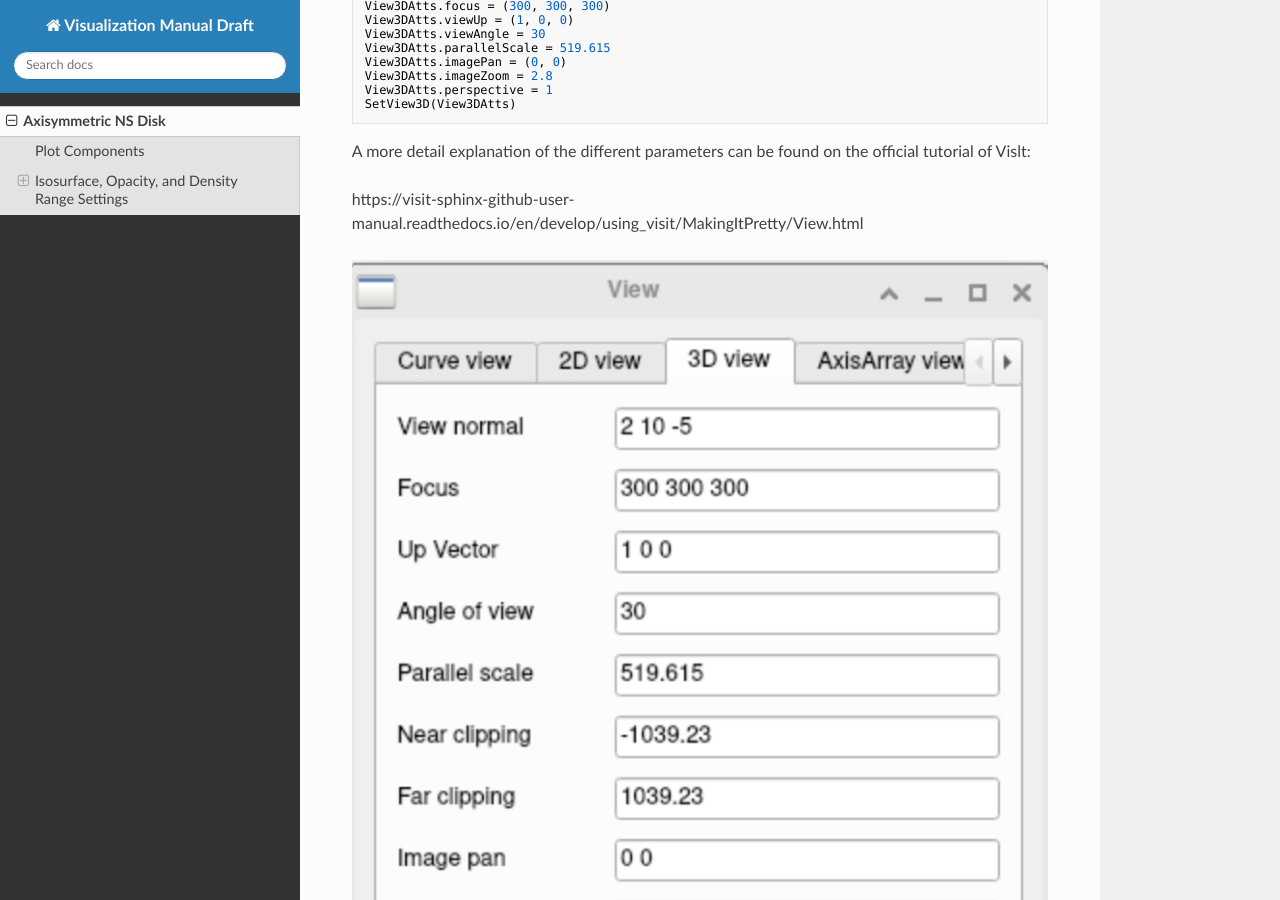
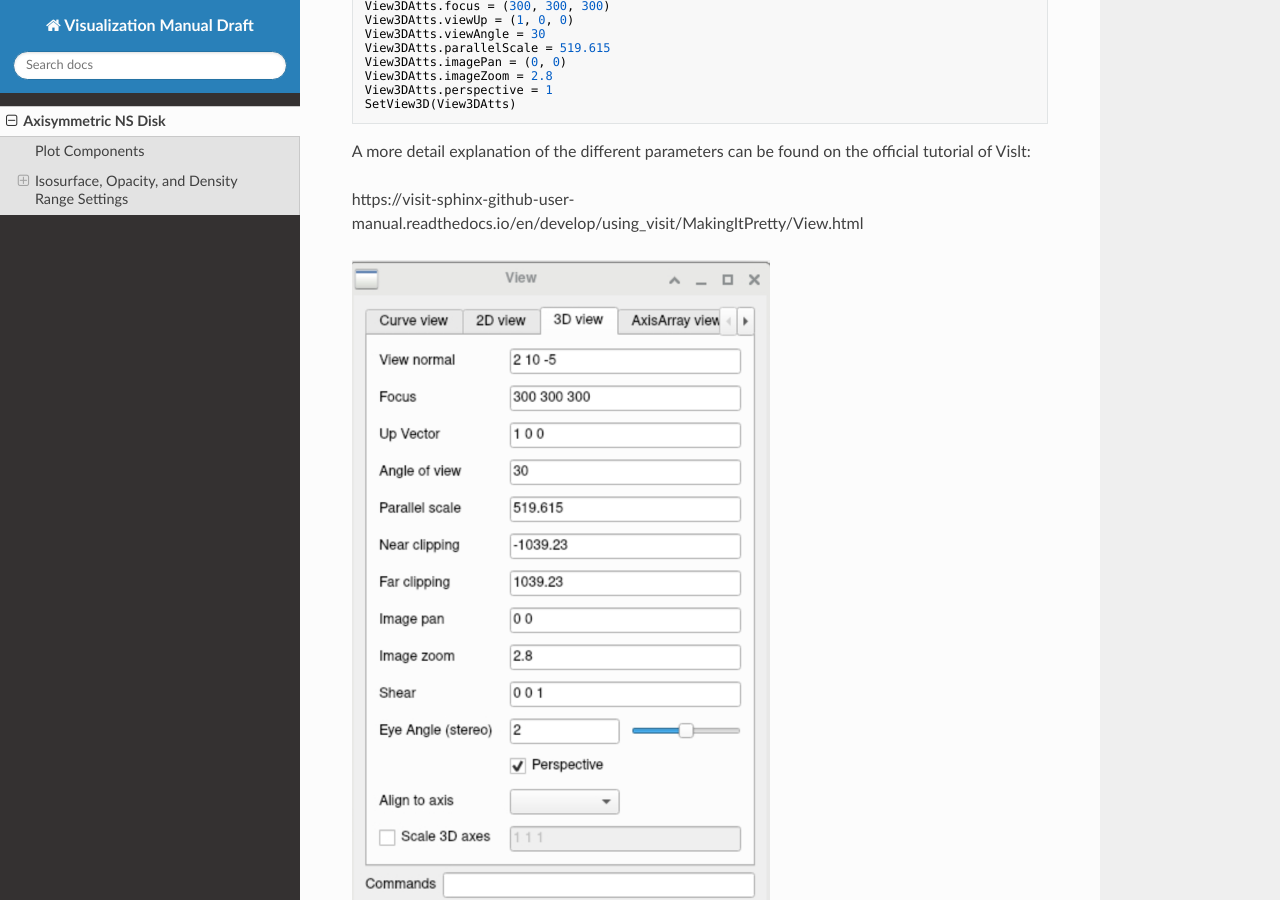
Before and after one commit to xiaoanzhao0516-ai/Neutron-Star_Disk, an MkDocs documentation site: the page built from docs/index.md, in a window 1280 px wide and 900 px high, scrolled down 2781 px. Built offline with MkDocs 1.6.1, drawn with Linux system fonts in a browser that asks for light colours; nearby versions of some CDN libraries.

Commit message:
Add files via upload

```diff
--- a/docs/index.md
+++ b/docs/index.md
@@ -123,12 +123,11 @@
 
 https://visit-sphinx-github-user-manual.readthedocs.io/en/develop/using_visit/MakingItPretty/View.html
 
-![No annotations](figures/view.png)
+<img src="figures/view.png" alt="Figure 2: View Setting." width="60%">
 
 <div style="text-align: center;">
 <p>Figure 2: View Setting.</p>
 </div>
-
 
 
 Now your plot should look something like this.
```
